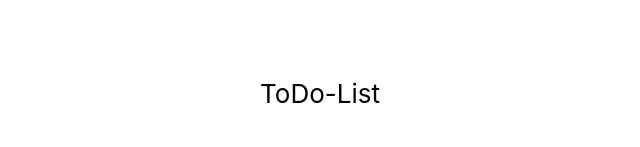
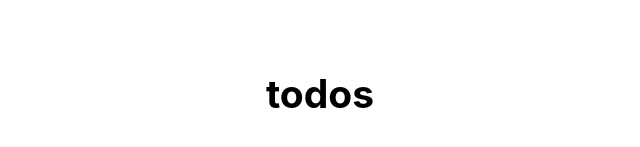
Before and after one commit to aggarwalneha01/ToDoList, a React (Create React App) app: page / in a window 1280 px wide. Shown: the part 307-454 px from the top of the page, without its empty margins (320-960 px from the left). Built offline with nearby package versions, Linux system fonts and the light colour scheme.

Commit message:
change name from Todolist to todos

```diff
--- a/src/App.js
+++ b/src/App.js
@@ -7,9 +7,8 @@ class App extends Component {
     return (
       <div className="App">
         <header className="App-header">
-          <p>
-           ToDo-List
-          </p>
+          <h2> todos</h2>
+
 
         </header>
       </div>
```
